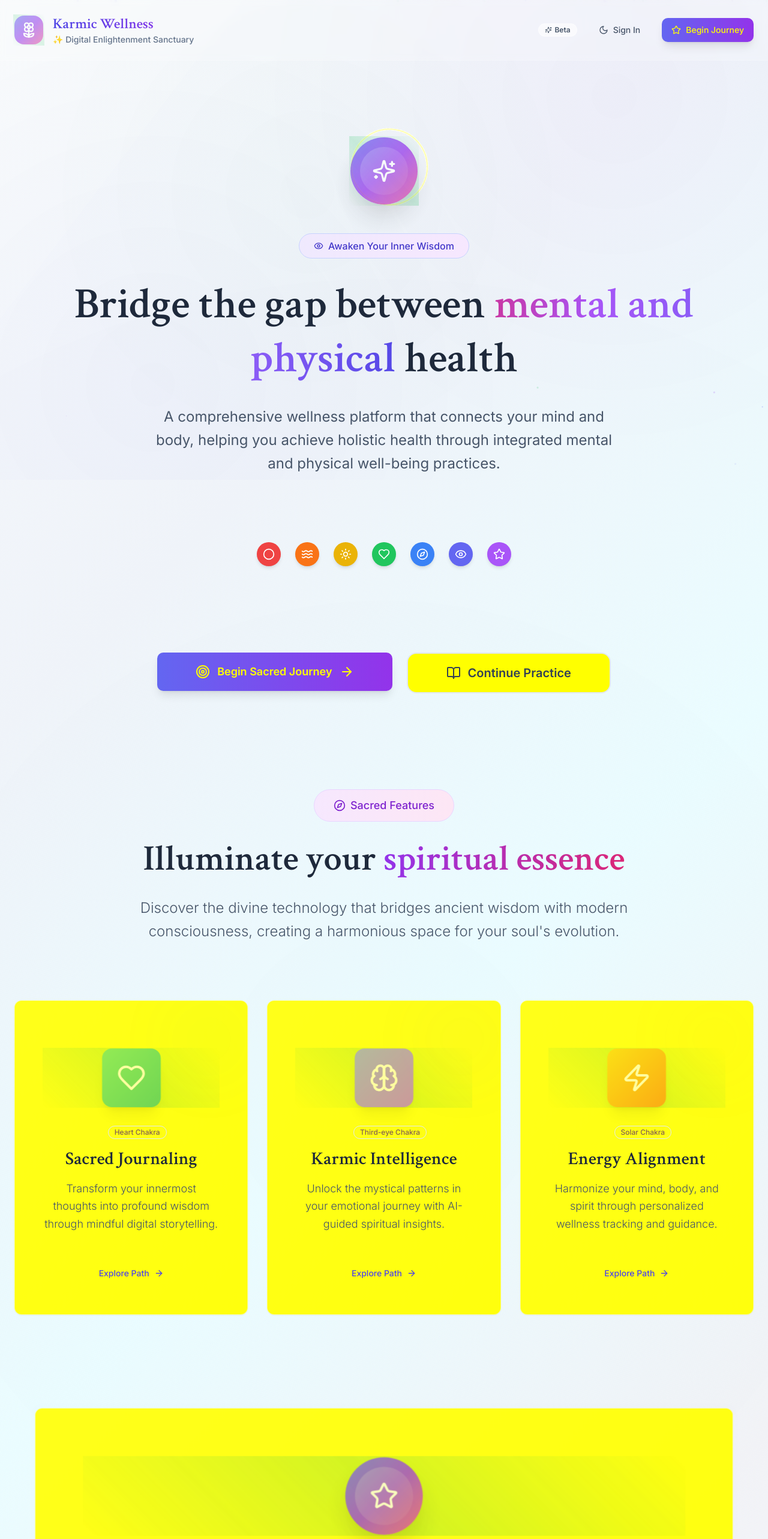
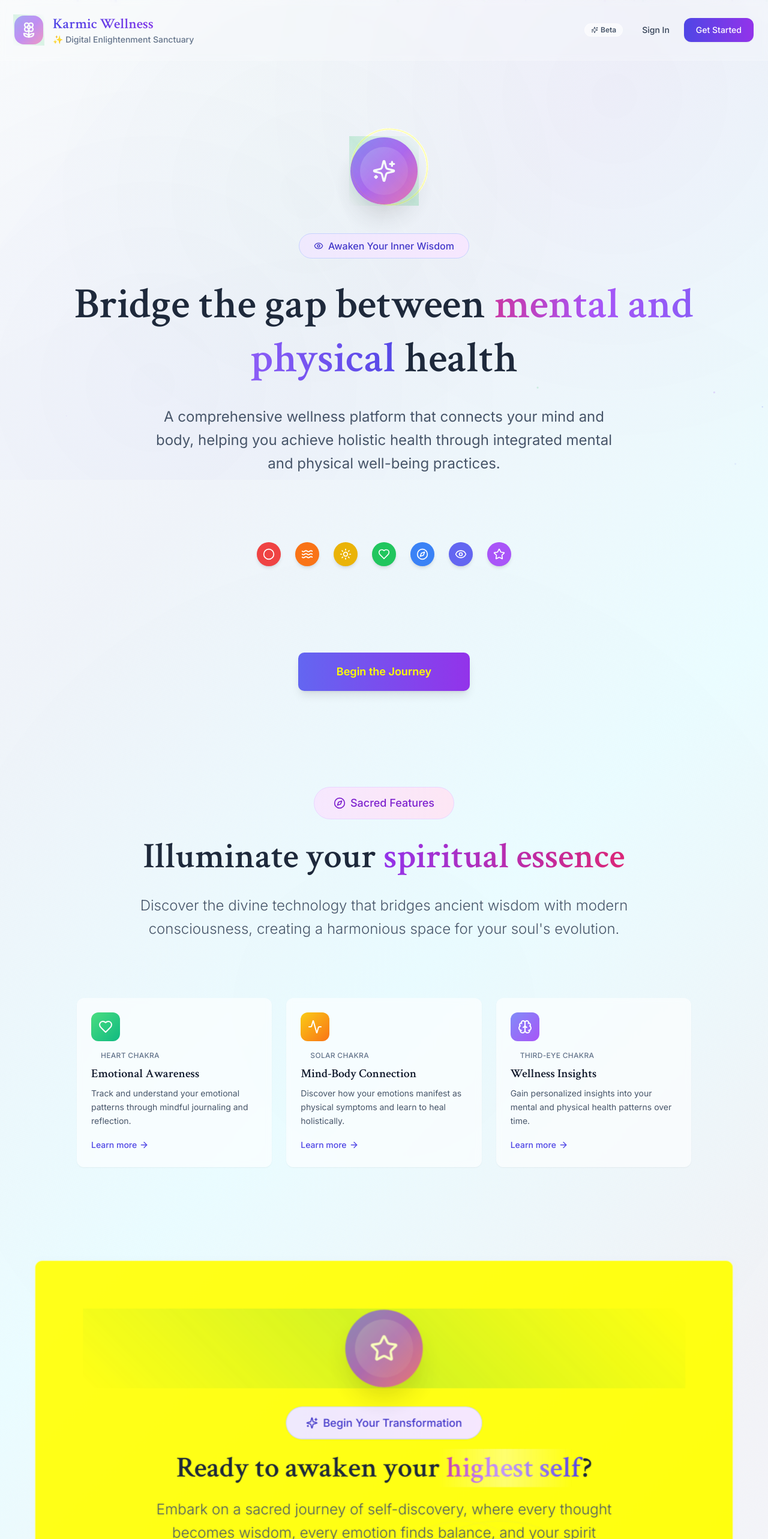
Before and after one commit to vtoolsid/somajournal, a Next.js app: page / in a window 1280 px wide. Shown: the top 2566 px of the page at 60% size. Built offline with nearby package versions, Linux system fonts and the light colour scheme.

Commit message:
Fixed UI of some of the buttons on the home page and modified features section.

```diff
--- a/app/page.tsx
+++ b/app/page.tsx
@@ -8,7 +8,6 @@ import { KarmicAura } from '@/components/ui/karmic-aura';
 import { useRouter } from 'next/navigation';
 import {
   Heart,
-  BookOpen,
   Sparkles,
   ArrowRight,
   Brain,
@@ -21,7 +20,8 @@ import {
   Flower2,
   Circle,
   Eye,
-  Target
+  Target,
+  Activity
 } from 'lucide-react';
 import { useState } from 'react';
 import { motion, AnimatePresence } from 'framer-motion';
@@ -74,24 +74,24 @@ export default function Home() {
   const features = [
     {
       icon: Heart,
-      title: 'Sacred Journaling',
-      description: 'Transform your innermost thoughts into profound wisdom through mindful digital storytelling.',
+      title: 'Emotional Awareness',
+      description: 'Track and understand your emotional patterns through mindful journaling and reflection.',
       chakra: 'heart',
       color: 'from-green-400 to-emerald-500'
     },
     {
+      icon: Activity,
+      title: 'Mind-Body Connection',
+      description: 'Discover how your emotions manifest as physical symptoms and learn to heal holistically.',
+      chakra: 'solar',
+      color: 'from-yellow-400 to-orange-500'
+    },
+    {
       icon: Brain,
-      title: 'Karmic Intelligence',
-      description: 'Unlock the mystical patterns in your emotional journey with AI-guided spiritual insights.',
+      title: 'Wellness Insights',
+      description: 'Gain personalized insights into your mental and physical health patterns over time.',
       chakra: 'third-eye',
       color: 'from-indigo-400 to-purple-500'
-    },
-    {
-      icon: Zap,
-      title: 'Energy Alignment',
-      description: 'Harmonize your mind, body, and spirit through personalized wellness tracking and guidance.',
-      chakra: 'solar',
-      color: 'from-yellow-400 to-orange-500'
     },
   ];
 
@@ -175,26 +175,26 @@ export default function Home() {
                 <p className="text-sm text-slate-500 font-medium">✨ Digital Enlightenment Sanctuary</p>
               </div>
             </div>
-            <div className="flex items-center space-x-3">
+            <div className="flex items-center space-x-4">
               <Badge variant="secondary" className="hidden sm:flex bg-white/60 text-slate-600 border-white/40">
                 <Sparkles className="w-3 h-3 mr-1" />
                 Beta
               </Badge>
+              <div className="flex items-center space-x-2">
                 <Button
                   variant="ghost"
                   onClick={() => router.push('/auth/login')}
-                className="text-slate-600 hover:text-slate-800 hover:bg-white/60 rounded-2xl px-6 py-3 font-medium"
+                  className="text-slate-700 hover:text-slate-900 hover:bg-slate-100/80 rounded-lg px-4 py-2 font-medium transition-all duration-200 text-sm"
                 >
-                <Moon className="w-4 h-4 mr-2" />
                   Sign In
                 </Button>
                 <Button
                   onClick={() => router.push('/auth/signup')}
-                className="wellness-button"
+                  className="bg-gradient-to-r from-indigo-600 to-purple-600 hover:from-indigo-700 hover:to-purple-700 text-white font-medium px-5 py-2 rounded-lg text-sm transition-all duration-200 shadow-sm hover:shadow-md"
                 >
-                <Star className="w-4 h-4 mr-2" />
-                Begin Journey
+                  Get Started
                 </Button>
+              </div>
             </div>
           </div>
         </div>
@@ -299,24 +299,13 @@ export default function Home() {
             })}
           </div>
 
-          <div className="flex flex-col sm:flex-row gap-6 justify-center pt-8 fade-enter">
+          <div className="flex justify-center pt-8 fade-enter">
             <Button
               size="lg"
               onClick={() => router.push('/auth/signup')}
               className="wellness-button text-xl px-16 py-8 text-lg font-semibold"
             >
-              <Target className="w-6 h-6 mr-3" />
-              Begin Sacred Journey
-              <ArrowRight className="w-6 h-6 ml-3" />
-            </Button>
-            <Button
-              size="lg"
-              variant="outline"
-              onClick={() => router.push('/auth/login')}
-              className="text-xl px-16 py-8 border-2 border-slate-200 text-slate-700 hover:bg-white/60 rounded-2xl font-semibold"
-            >
-              <BookOpen className="w-6 h-6 mr-3" />
-              Continue Practice
+              Begin the Journey
             </Button>
           </div>
         </div>
@@ -342,48 +331,35 @@ export default function Home() {
             </p>
           </div>
 
-          <div className="grid lg:grid-cols-3 gap-8">
+          <div className="grid md:grid-cols-3 gap-6 max-w-5xl mx-auto">
             {features.map((feature, index) => {
               const Icon = feature.icon;
               return (
-                <div
-                  key={index}
-                  className="fade-enter group"
-                  style={{ animationDelay: `${index * 0.2}s` }}
-                >
-                  <Card className="wellness-card h-full group-hover:scale-105 transition-all duration-500 overflow-hidden">
-                    <CardContent className="p-12 text-center space-y-8 h-full flex flex-col relative">
-                      {/* Chakra background glow */}
-                      <div className={`absolute top-0 right-0 w-32 h-32 bg-gradient-to-br ${feature.color} opacity-5 rounded-full blur-3xl`}></div>
+                <Card key={index} className="group border-0 bg-white/60 backdrop-blur-sm hover:bg-white/80 transition-all duration-300 hover:shadow-lg">
+                  <CardContent className="p-6">
+                    <div className={`w-12 h-12 rounded-lg bg-gradient-to-br ${feature.color} flex items-center justify-center mb-4`}>
+                      <Icon className="w-6 h-6 text-white" />
+                    </div>
 
-                      <KarmicAura karma={0.7 + index * 0.1} intensity="medium">
-                        <div className={`inline-flex items-center justify-center w-24 h-24 bg-gradient-to-br ${feature.color} rounded-2xl breathing-element shadow-xl group-hover:shadow-2xl transition-all duration-500`}>
-                          <Icon className="w-12 h-12 text-white" />
+                    <div className="mb-2">
+                      <div className="flex items-center space-x-2 mb-2">
+                        <div className={`w-2 h-2 chakra-${feature.chakra} rounded-full`}></div>
+                        <span className="text-xs font-medium text-slate-500 uppercase tracking-wide">
+                          {feature.chakra} Chakra
+                        </span>
                       </div>
-                      </KarmicAura>
-
-                      <div className="space-y-4">
-                        <div className="flex items-center justify-center space-x-2">
-                          <div className={`w-3 h-3 chakra-${feature.chakra} rounded-full animate-pulse`}></div>
-                          <Badge variant="outline" className="text-xs font-medium border-slate-200">
-                            {feature.chakra.charAt(0).toUpperCase() + feature.chakra.slice(1)} Chakra
-                          </Badge>
-                        </div>
-                        <h3 className="text-3xl font-bold text-slate-800">{feature.title}</h3>
-                        <p className="text-slate-600 leading-relaxed text-lg flex-1 font-light">
+                      <h3 className="text-xl font-semibold text-slate-900 mb-2">{feature.title}</h3>
+                      <p className="text-slate-600 text-sm leading-relaxed mb-4">
                         {feature.description}
                       </p>
                     </div>
 
-                      <div className="pt-4">
-                        <Button variant="ghost" className="text-indigo-600 hover:text-indigo-700 hover:bg-indigo-50 rounded-xl font-medium">
-                          Explore Path
-                          <ArrowRight className="w-4 h-4 ml-2" />
+                    <Button variant="ghost" size="sm" className="justify-start text-indigo-600 hover:text-indigo-700 hover:bg-indigo-50 p-0 h-auto font-medium">
+                      Learn more
+                      <ArrowRight className="w-4 h-4 ml-1" />
                     </Button>
-                      </div>
                   </CardContent>
                 </Card>
-                </div>
               );
             })}
           </div>
```
Lines whose indentation alone changed are shown as unchanged.
